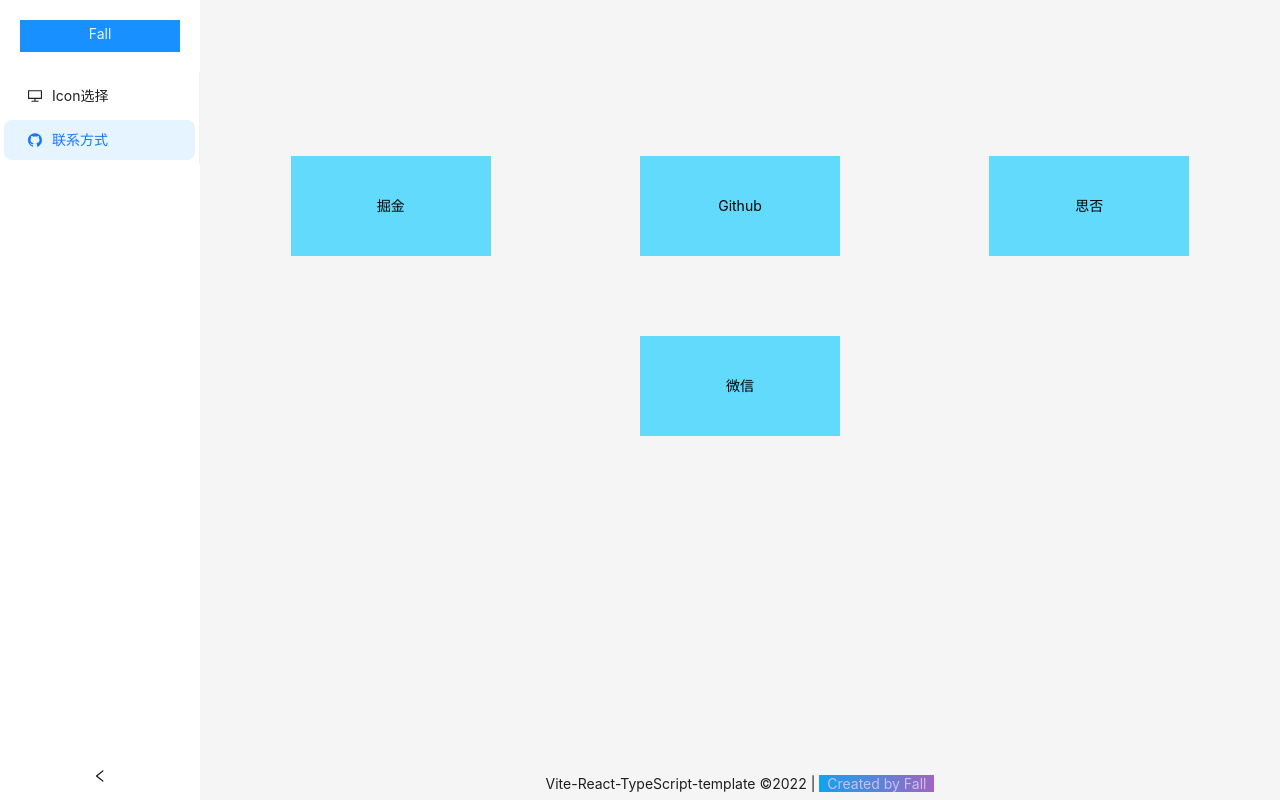
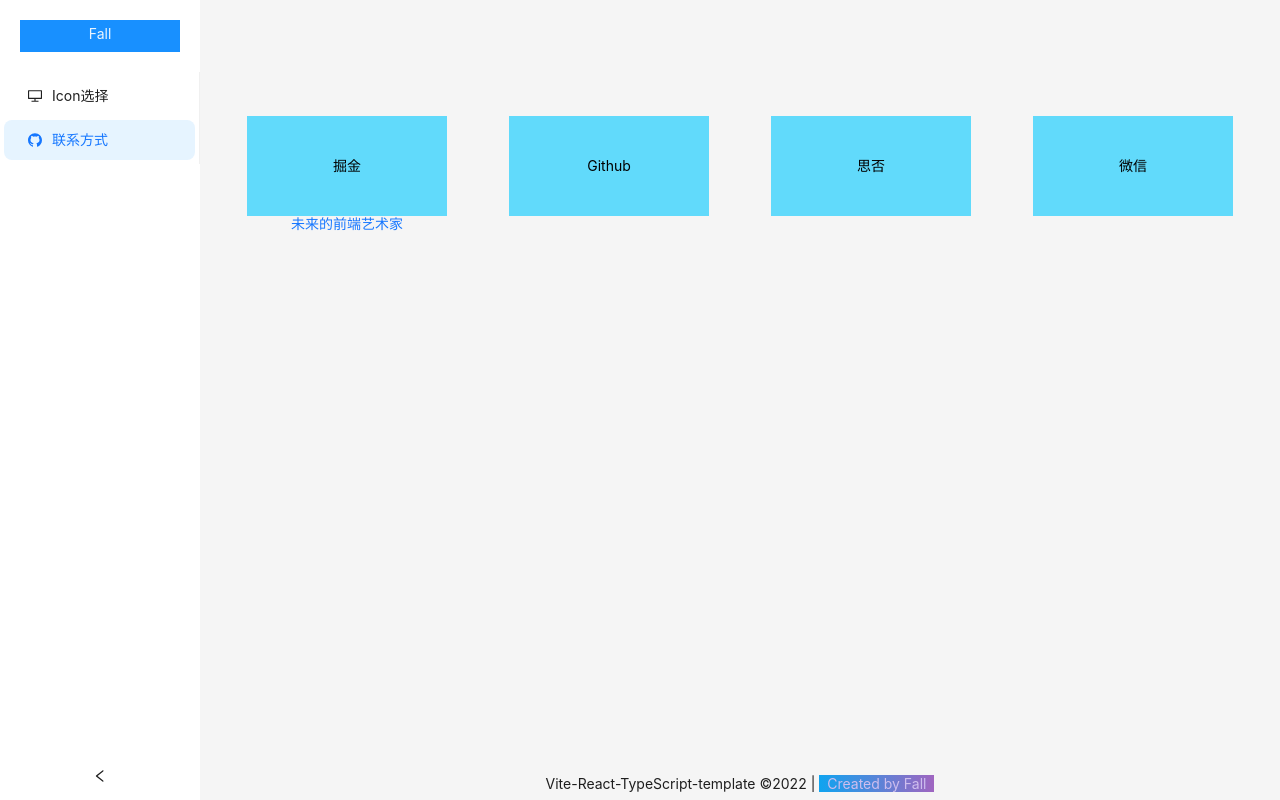
Before and after one commit to fall-zhang/vite-typescript-react-template, a React (Vite) app: page /contact in a window 1280 px wide. Built offline with nearby package versions, Linux system fonts and the light colour scheme.

Commit message:
更新联系我，和错误页面

```diff
--- a/src/pages/contact/index.module.less
+++ b/src/pages/contact/index.module.less
@@ -1,20 +1,17 @@
 .doc {
   display: flex;
   justify-content: space-around;
-  margin-top: 100px;
-  height: 100%;
+  padding-top: 100px;
+  text-align: center;
   flex-wrap: wrap;
 
-  div {
-    margin: 40px;
+  .infoContent {
     width: 200px;
     height: 100px;
     line-height: 100px;
     background-color: #61dafb;
     cursor: pointer;
-  }
-
-  a {
     color: black;
+    box-shadow: var(--my-shadow-3);
   }
 }
--- a/src/pages/contact/index.tsx
+++ b/src/pages/contact/index.tsx
@@ -1,53 +1,45 @@
-import React, { useEffect, useState } from 'react'
+import React, { useEffect, useRef, useState } from 'react'
 import type { ReactNode } from 'react'
 import styles from './index.module.less'
+import './index.module.less'
 import { Tooltip } from 'antd'
+import ShuffleText from './shuffle-text'
 // import { $http } from "@/utils/reuqest"
 
-const DocPage: React.FC<{ children?: ReactNode }> = ({ children }) => {
+const ContactMe: React.FC<{ children?: ReactNode }> = ({ children }) => {
+  const dom = useRef<HTMLElement>(null)
+  useEffect(() => {
+    if (dom.current) {
+      const shuffle = new ShuffleText(dom.current!)
+      shuffle.start()
+    }
+  }, [])
   return (
-    <div>
     <Tooltip placement="top" color={'plum'} title={'fellow me'}>
       <div className={styles.doc}>
-          <a href="#" >
-            <div onClick={() => { window.open('https://juejin.cn/user/1565342280463325') }}>掘金</div>
+        <a href='https://juejin.cn/user/1565342280463325' target="_blank" rel="noreferrer">
+          <div className={styles.infoContent}>
+            掘金
+          </div>
+          <span id='here' ref={dom}>未来的前端艺术家</span>
         </a>
-          <a href="#">
-            <div onClick={() => { window.open('https://github.com/Fall-zhang') }}>Github</div>
+        <a href="https://github.com/Fall-zhang" target="_blank" rel="noreferrer">
+          <div className={styles.infoContent}>Github</div>
         </a>
-          <a href="#">
-            <div onClick={() => { window.open('https://segmentfault.com/u/fall_zhang0') }}>思否</div>
+        <a href="https://segmentfault.com/u/fall_zhang0" target="_blank" rel="noreferrer">
+          <div className={styles.infoContent}>思否</div>
         </a>
         {children}
-          <a>
+        <a href="https://github.com/Fall-zhang" target="_blank" rel="noreferrer">
           <Tooltip placement='top' title="微信号：mymicrowings">
-              <div>
+            <div className={styles.infoContent} >
               微信
             </div>
           </Tooltip>
         </a>
       </div>
     </Tooltip>
-    </div>
   )
 }
 
-// export default function MyComponent() {
-//   const [count, setCount] = React.useState(0)
-//   const onAdd = () => {
-//     setCount(count + 1)
-//   }
-//   const onShow = () => {
-//     console.log(myInput.current.value)
-//   }
-//   const myInput:any = React.useRef(null)
-//   return (
-//     <div>
-//       <h2>当前显卡数量为：{count}</h2>
-//       <input type="text" ref={myInput} value={count}></input>
-//       <button onClick={onAdd}>给我加卡</button>
-//       <button onClick={onShow}>我有多少卡？</button>
-//     </div>
-//   )
-// }
-export default DocPage
+export default ContactMe
--- /dev/null
+++ b/src/pages/contact/shuffle-text.ts
@@ -0,0 +1,110 @@
+/**
+* Constructor.
+* @param element DOM 为参数
+*/
+class ShuffleText {
+  contentText
+  /**
+   * The string for random text.
+   * 随机的内容。
+   * @type {string}
+   * @default 'ABCDEFGHIJKLMNOPQRSTUVWXYZ1234567890'
+   */
+  sourceRandomCharacter = 'キスト文字列です停止しテキストを設定しますます文字列です'
+  /**
+   * The string for effect space.
+   * 空白に用いる文字列です。
+   * 动画初始文字
+   * @type {string}
+   * @default '-'
+   */
+  emptyCharacter = '?'
+  /**
+   * The milli seconds of effect time.
+   * エフェクトの実行時間（ミリ秒）です。
+   * @type {number}
+   * @default 600
+   */
+  duration = 600
+  _isRunning = false
+  _originalStr = ''
+  _originalLength = 0
+  _timeCurrent = 0
+  _timeStart = 0
+  _randomIndex: Array<any> = []
+  _element: HTMLElement | null
+  _requestAnimationFrameId = 0
+  constructor(element: HTMLElement) {
+    this.contentText = element.textContent
+    this.setText(this.contentText ?? '')
+    this._element = element
+  }
+  setText(text: string) {
+    this._originalStr = text
+    this._originalLength = text.length
+  }
+  /** Play effect. 再生を開始します。 */
+  start() {
+    const _this = this
+    this.stop()
+    this._randomIndex = []
+    let str = ''
+    for (let i = 0; i < this._originalLength; i++) {
+      const rate = i / this._originalLength
+      _this._randomIndex[i] = Math.random() * (1 - rate) + rate
+      str += this.emptyCharacter
+    }
+    this._timeStart = new Date().getTime()
+    this._isRunning = true
+    this._requestAnimationFrameId = requestAnimationFrame(function () {
+      _this.__onInterval()
+    })
+    if (this._element) {
+      this._element.textContent = this.contentText
+    }
+  }
+  /** Stop effect. 。 */
+  stop() {
+    this._isRunning = false
+    cancelAnimationFrame(this._requestAnimationFrameId)
+  }
+  __onInterval() {
+    const _this = this
+    this._timeCurrent = new Date().getTime() - this._timeStart
+    const percent = this._timeCurrent / this.duration
+    let str = ''
+    for (let i = 0; i < this._originalLength; i++) {
+      if (percent >= _this._randomIndex[i]) {
+        str += _this._originalStr.charAt(i)
+      }
+      else if (percent < _this._randomIndex[i] / 3) {
+        str += _this.emptyCharacter
+      }
+      else {
+        str += _this.sourceRandomCharacter.charAt(Math.floor(Math.random() * _this.sourceRandomCharacter.length))
+      }
+    }
+    if (percent > 1) {
+      str = _this._originalStr
+      _this._isRunning = false
+    }
+    if (_this._element) {
+      _this._element.textContent = str
+    }
+    if (_this._isRunning) {
+      _this._requestAnimationFrameId = requestAnimationFrame(function () {
+        _this.__onInterval()
+      })
+    }
+  }
+}
+Object.defineProperty(ShuffleText.prototype, 'isRunning', {
+  get: function () {
+    return this._isRunning
+  },
+  enumerable: false,
+  configurable: true
+})
+
+
+export default ShuffleText
--- a/src/pages/err/404.tsx
+++ b/src/pages/err/404.tsx
@@ -2,7 +2,7 @@
 import { Result, Button } from 'antd'
 import { useNavigate } from 'react-router-dom'
 const ErrPage: FC = () => {
-  const logged = sessionStorage.token
+  const logged = true
   const navigate = useNavigate()
   const TypeButton = (
     <Button type="primary" key="login" onClick={() => { navigate('/login') }}>
```
Also changed, not shown: src/pages/err/developing.tsx (added, +18 -0 lines). Lines whose indentation alone changed are shown as unchanged.
